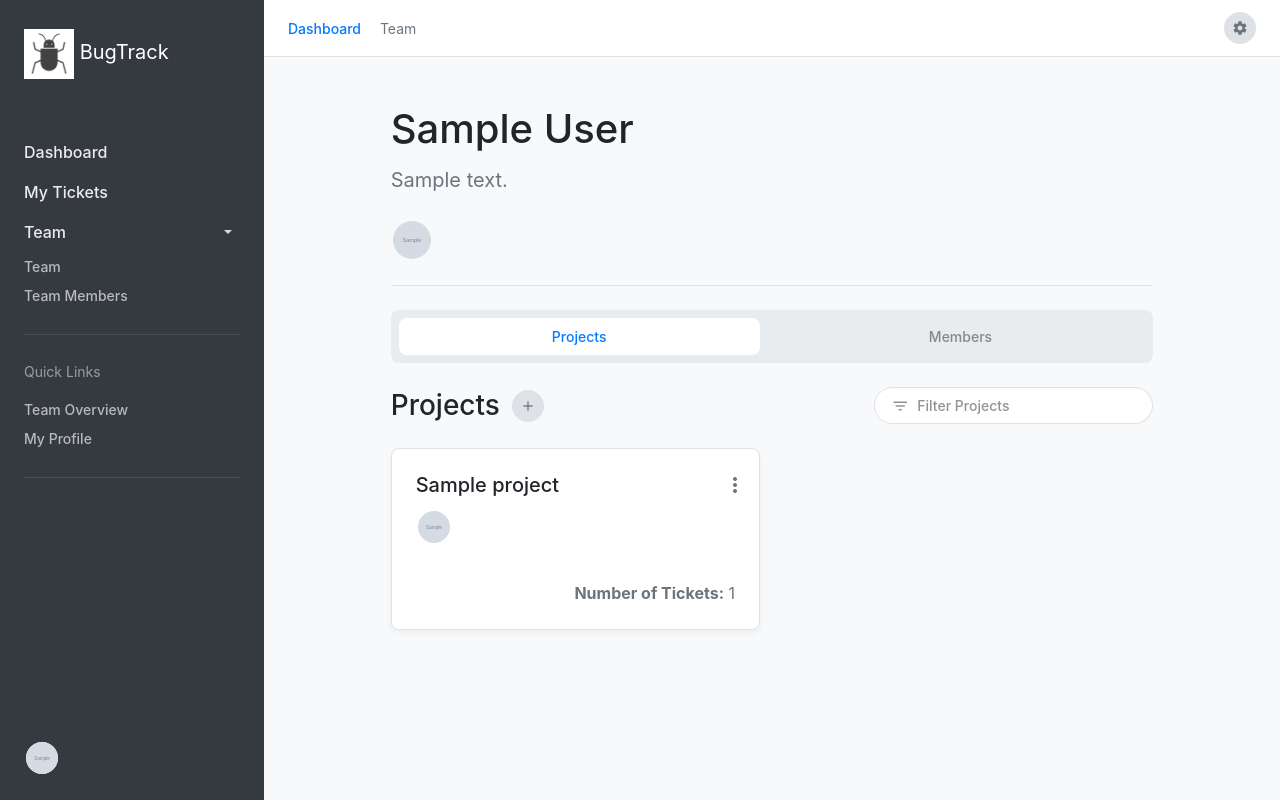
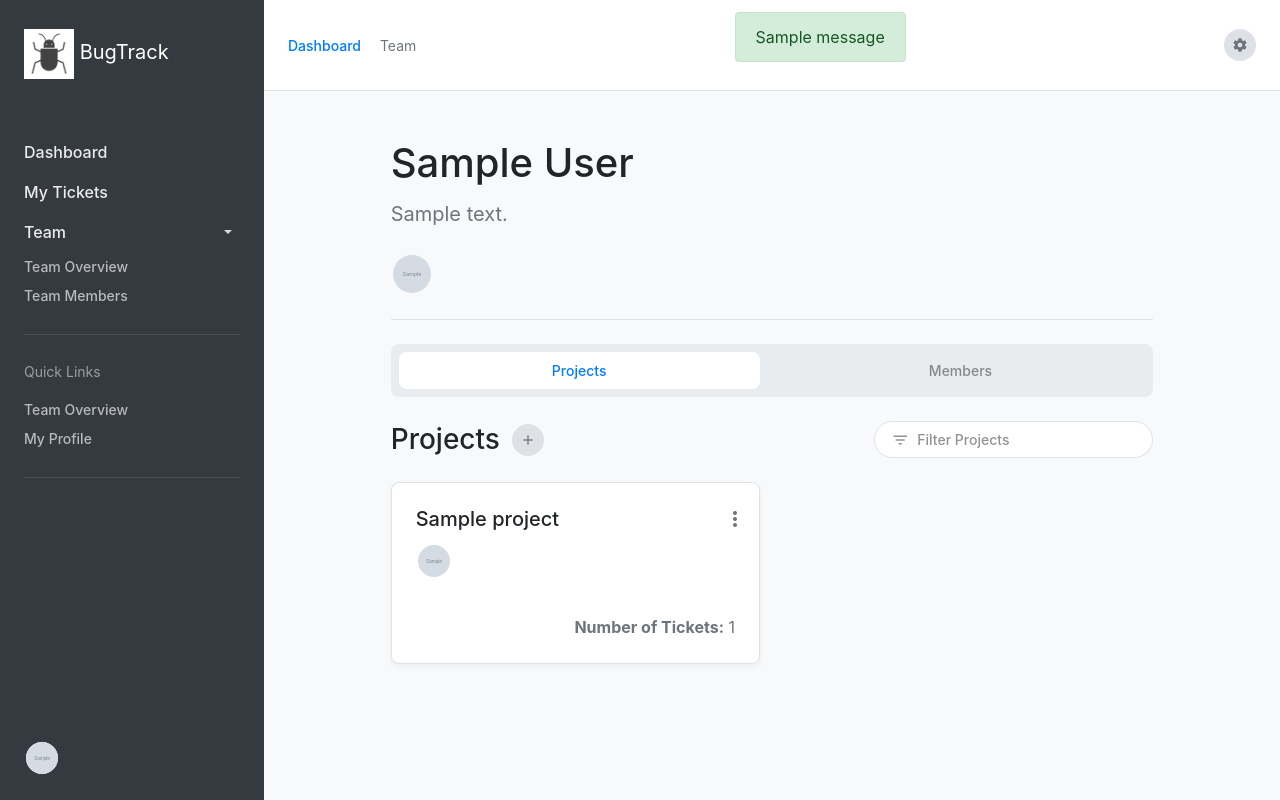
Before and after one commit to dhaliwalk/BugTrack, a Django app: page /team/list/ in a window 1280 px wide, after a click on "Team". Run offline with Django 3.2, Linux system fonts and the light colour scheme; a user stored in the database is signed in; tables that the repository leaves empty hold one stand-in row (values such as "Sample post"); grey boxes marked "Sample" are stand-in pictures; one stand-in notice (Sample message) is shown; some libraries are stand-ins or nearby versions.

Commit message:
Bug fixes

```diff
--- a/main/templates/main/index.html
+++ b/main/templates/main/index.html
@@ -53,7 +53,7 @@
                   <ul class="nav nav-small flex-column">
 
                     <li class="nav-item">
-                      <a class="nav-link" href="{% url 'team-list' %}">Team</a>
+                      <a class="nav-link" href="{% url 'team-list' %}">Team Overview</a>
                     </li>
                     <li class="nav-item">
                       <a class="nav-link" href="{% url 'members-list' %}">Team Members</a>
--- a/users/forms.py
+++ b/users/forms.py
@@ -22,7 +22,7 @@ class UserUpdateForm(forms.ModelForm):
 class TeamUpdateForm(forms.ModelForm):
 	class Meta:
 		model = Team
-		fields = ['name', 'description']
+		fields = ['name', 'description', 'pin']
 
 
 class ProfileUpdateForm(forms.ModelForm):
--- a/users/templates/users/teaminfo.html
+++ b/users/templates/users/teaminfo.html
@@ -12,6 +12,13 @@
               <li class="breadcrumb-item active" aria-current="page">Team</li>
             </ol>
           </nav>
+          {% if messages %}
+            {% for message in messages %}
+              <div class="alert alert-{{ message.tags }}">
+                {{ message }}
+              </div>
+            {% endfor %}
+          {% endif %}
           {% if request.user.membership.role == 'Admin' %}
             <div class="dropdown">
               <button class="btn btn-round" role="button" data-toggle="dropdown" aria-expanded="false">
--- a/users/views.py
+++ b/users/views.py
@@ -54,7 +54,7 @@ def RegisterUserCreateTeam(request):
 			team = Team.objects.get(name=form_t.cleaned_data.get('name'))
 			instance = Membership(user=user, team=team, role='Admin')
 			instance.save()
-			messages.success(request, 'You account and team has been created you can now log in!')
+			messages.success(request, 'Your account and team has been created you can now log in!')
 			return redirect('login')
 		else:
 			messages.warning(request, 'Fields are Invalid')
```
